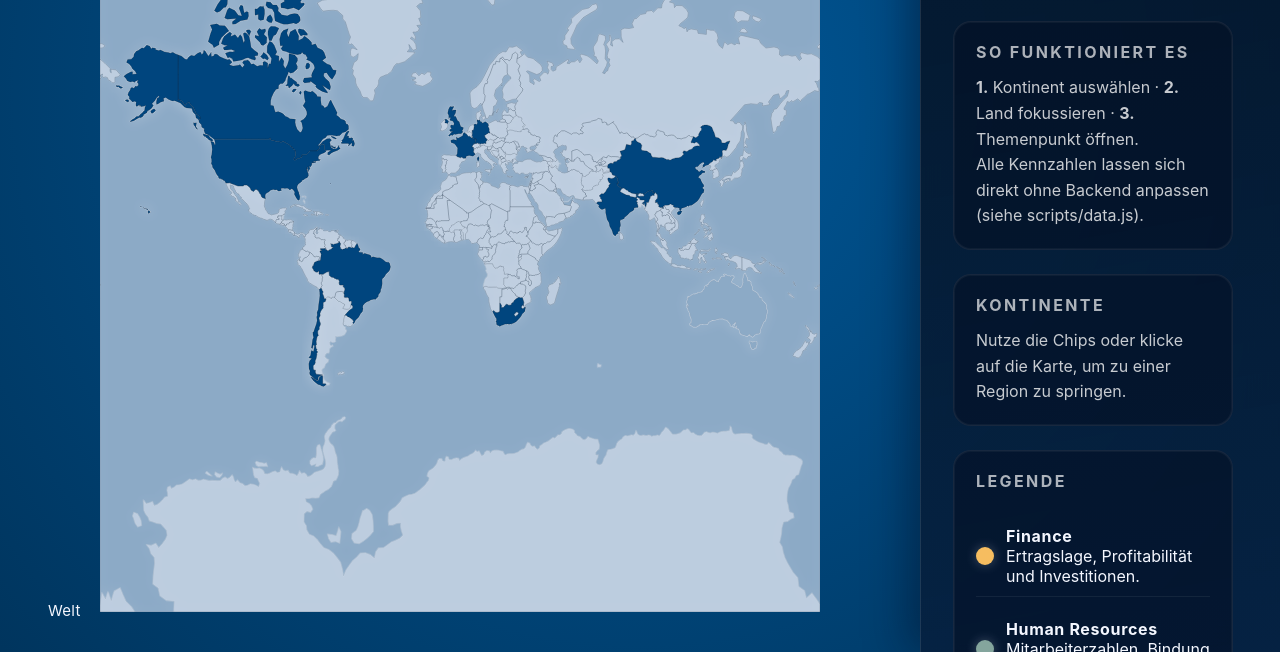
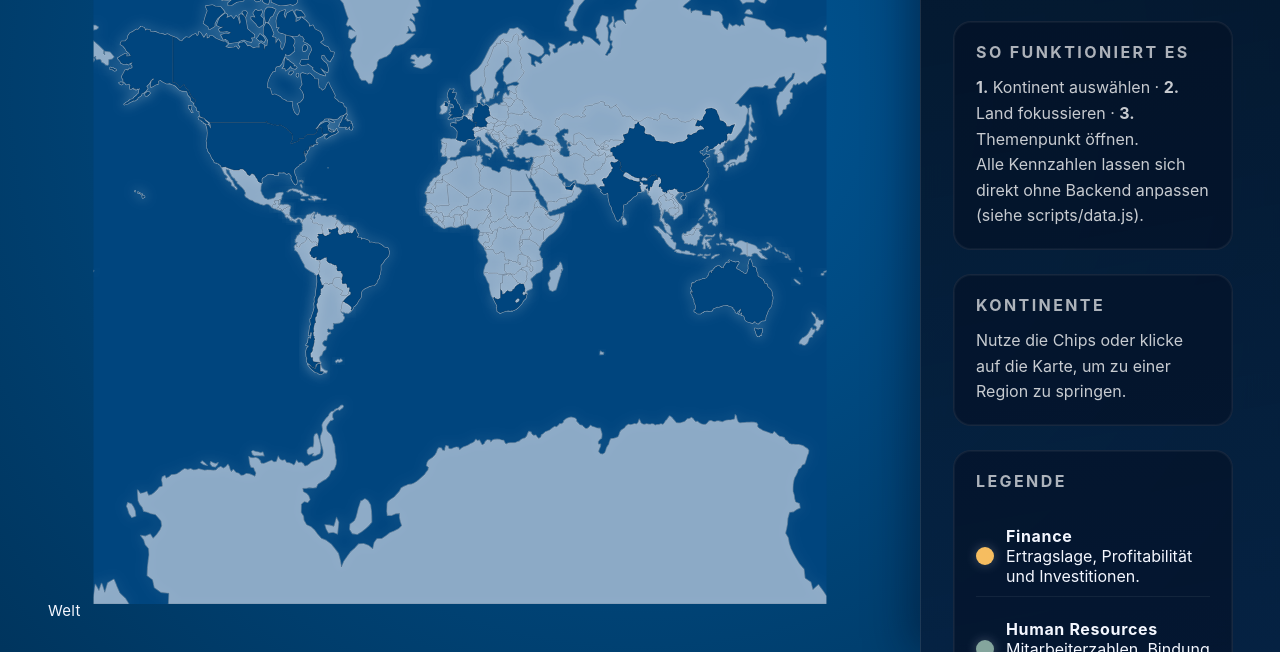
Before and after one commit to SebiShepherd/Futurmapa, a plain HTML site: page index.html in a window 1280 px wide. Shown: the part 148-800 px from the top of the page. Drawn offline with Linux system fonts and the light colour scheme.

Commit message:
Restore map spacing and sphere styling

```diff
--- a/scripts/app.js
+++ b/scripts/app.js
@@ -44,6 +44,8 @@
   const clipPath = defs.append("clipPath").attr("id", "map-clip");
   const clipPathPath = clipPath.append("path");
 
+  const MAP_PADDING = 48;
+
   const projection = d3.geoMercator();
   const geoPath = d3.geoPath(projection);
   const sphereData = { type: "Sphere" };
@@ -67,10 +69,32 @@
   });
 
   let currentTransform = d3.zoomIdentity;
-  let width = mapContainer.clientWidth || 800;
-  let height = mapContainer.clientHeight || 600;
+  let width = mapContainer.clientWidth || mapContainer.offsetWidth || 800;
+  let height = mapContainer.clientHeight || mapContainer.offsetHeight || 600;
 
-  const worldFeatures = WORLD_GEOJSON.features;
+  function normalizeFeatureOrientation(feature) {
+    if (!feature?.geometry) {
+      return feature;
+    }
+
+    const area = d3.geoArea(feature);
+    if (!Number.isFinite(area) || area <= Math.PI * 2) {
+      return feature;
+    }
+
+    const flipRing = (ring) => (Array.isArray(ring) ? ring.slice().reverse() : ring);
+    const geometry = feature.geometry;
+
+    if (geometry.type === "Polygon") {
+      geometry.coordinates = geometry.coordinates.map(flipRing);
+    } else if (geometry.type === "MultiPolygon") {
+      geometry.coordinates = geometry.coordinates.map((polygon) => polygon.map(flipRing));
+    }
+
+    return feature;
+  }
+
+  const worldFeatures = WORLD_GEOJSON.features.map(normalizeFeatureOrientation);
   const featureByIso = new Map(worldFeatures.map((feature) => [feature.id, feature]));
 
   function isCountryActive(iso) {
@@ -79,17 +103,17 @@
   }
 
   function updateProjection() {
-    width = mapContainer.clientWidth || mapContainer.offsetWidth || 800;
-    height = mapContainer.clientHeight || mapContainer.offsetHeight || 600;
+    const bounds = mapContainer.getBoundingClientRect();
+    width = bounds.width || mapContainer.clientWidth || mapContainer.offsetWidth || 800;
+    height = bounds.height || mapContainer.clientHeight || mapContainer.offsetHeight || 600;
     svg.attr("width", width).attr("height", height);
 
-    projection.fitExtent(
-      [
-        [40, 40],
-        [width - 40, height - 40]
-      ],
-      WORLD_GEOJSON
-    );
+    const padding = Math.min(MAP_PADDING, Math.max(width, height) / 4);
+    const extent = [
+      [padding, padding],
+      [Math.max(width - padding, padding * 2), Math.max(height - padding, padding * 2)]
+    ];
+    projection.fitExtent(extent, WORLD_GEOJSON);
 
     clipPathPath.attr("d", geoPath(sphereData));
     spherePath.attr("d", geoPath(sphereData));
--- a/styles.css
+++ b/styles.css
@@ -61,12 +61,12 @@ body::before {
 #map svg {
   width: 100%;
   height: 100%;
+  display: block;
 }
 
 #map svg .map-sphere {
   fill: var(--primary);
-  stroke: rgba(255, 255, 255, 0.12);
-  stroke-width: 0.6;
+  stroke: none;
   filter: url(#outer-glow);
 }
 
```
